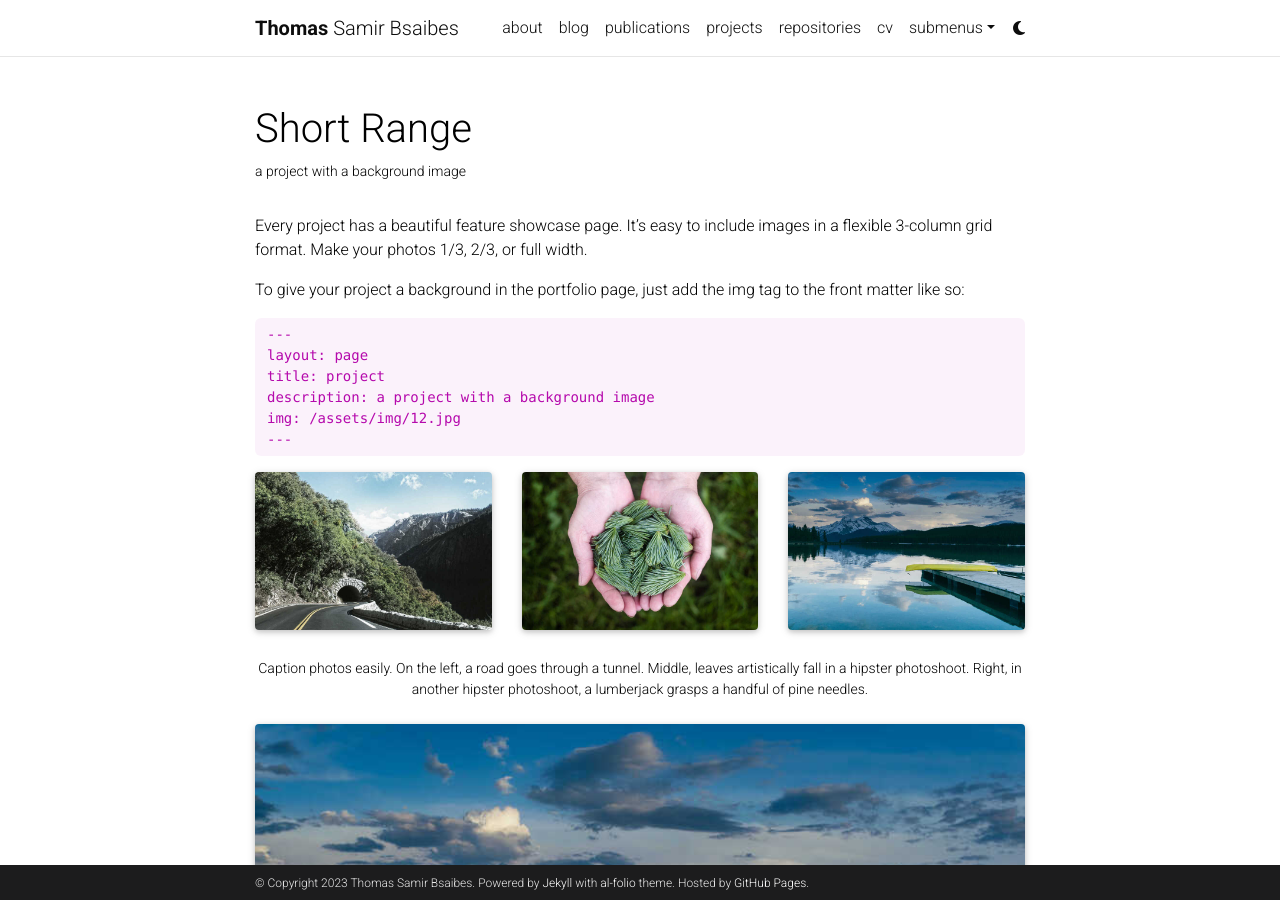
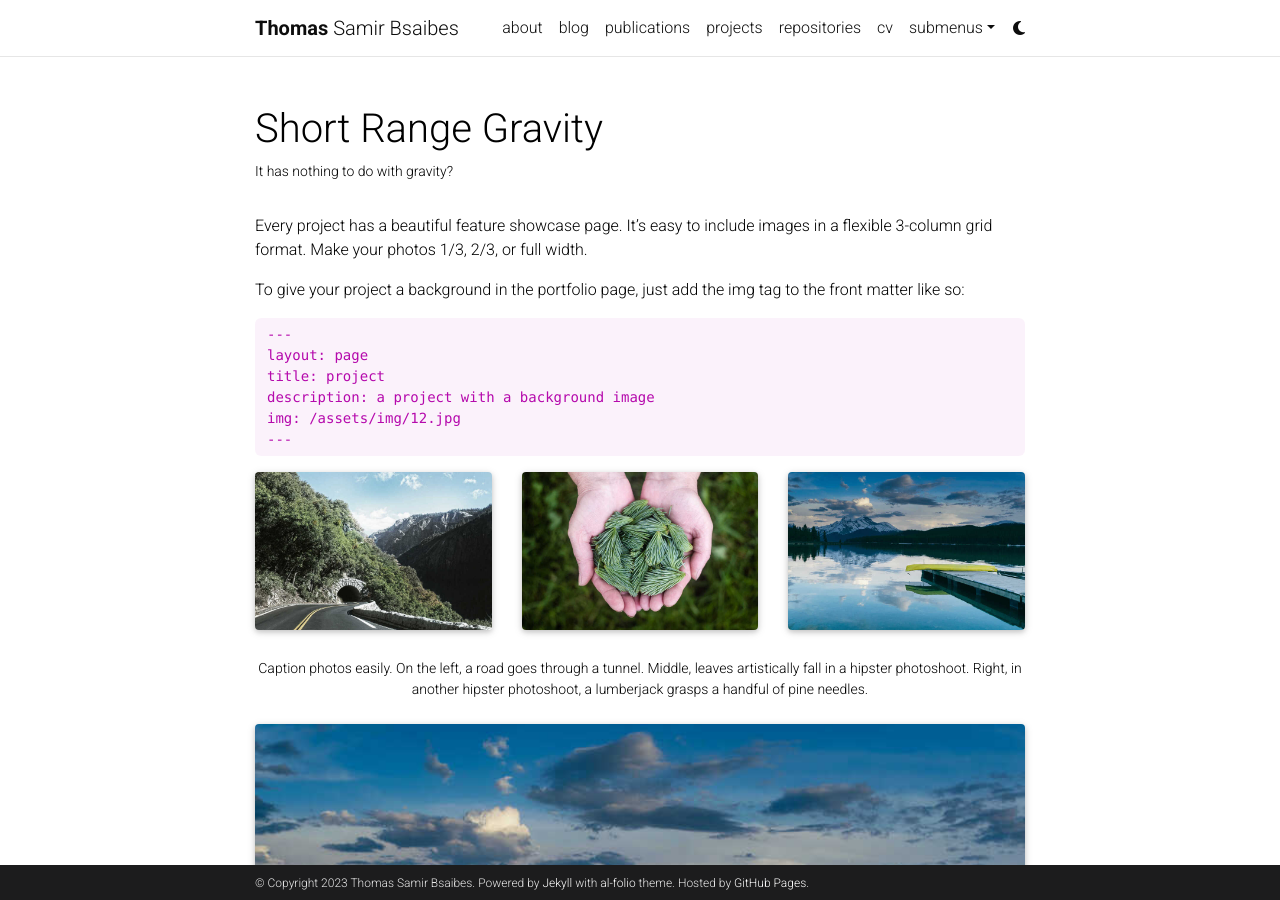
Before and after one commit to BsaibesT/bsaibest.github.io, a Jekyll site: the page built from _projects/1_project.md, in a window 1280 px wide and 900 px high. Built offline with Jekyll 4.4.1, drawn with Linux system fonts in a browser that asks for light colours; comment, search, counter and statistics services are not loaded; a style sheet for code colours, icons or effects is not loaded.

Commit message:
Update 1_project.md

```diff
--- a/_projects/1_project.md
+++ b/_projects/1_project.md
@@ -1,7 +1,7 @@
 ---
 layout: page
-title: Short Range
-description: a project with a background image
+title: Short Range Gravity
+description: It has nothing to do with gravity?
 img: assets/img/source_mass_animation.gif
 importance: 1
 category: work
```
